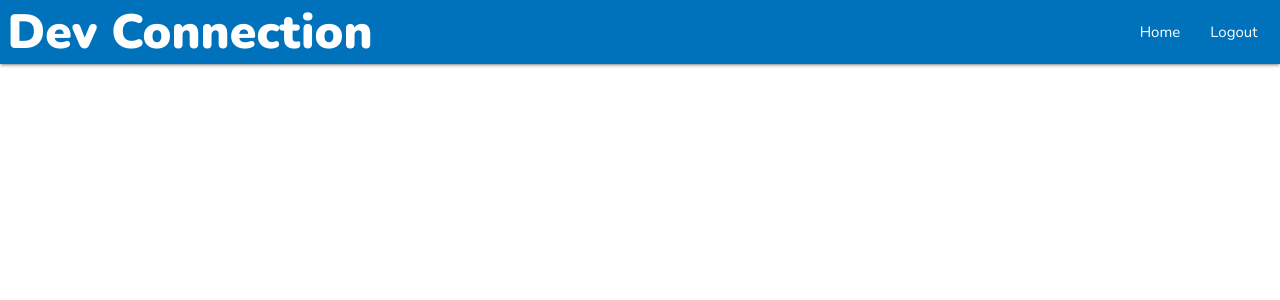
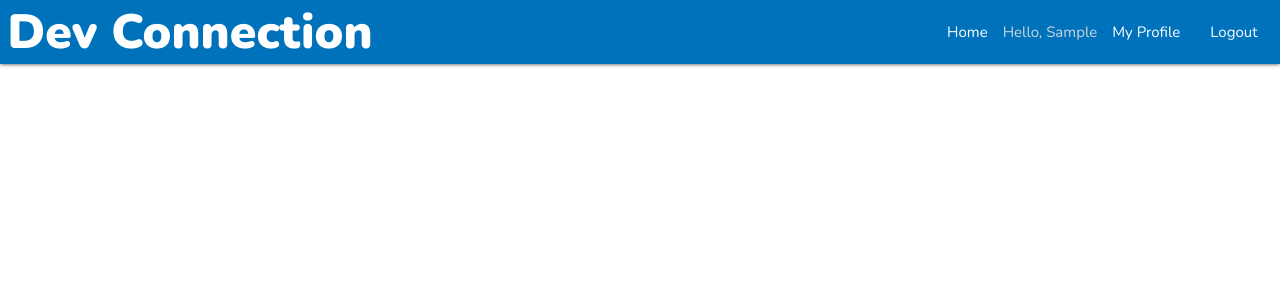
Before and after one commit to tay-solis/dev-connection, a Django app: page /students/ in a window 1280 px wide. Shown: the top 300 px of the page. Run offline with Django 3.2, Linux system fonts and the light colour scheme; the visitor is signed in with stand-in values (Sample User, id 1); some libraries are stand-ins or nearby versions.

Commit message:
My profile link, edit button on only ones own page

```diff
--- a/templates/dev_connect/profile.html
+++ b/templates/dev_connect/profile.html
@@ -4,6 +4,9 @@
 {% include 'partials/nav_bar.html' %}
 
 <main class="content">
+  {% if student.username == user.username and user.is_authenticated %}
+  <a href="{% url 'edit_profile' %}"><button>Edit My Profile</button></a>
+  {% endif %}
   <div class="title">
     <h1>{{ student.first_name}} {{student.last_name}}</h1>
     <h2>{{ profile.tag_line }}</h2>
--- a/templates/partials/nav_bar.html
+++ b/templates/partials/nav_bar.html
@@ -4,6 +4,8 @@
    <ul>
     <li><a href="{% url 'about' %}">Home</a></li>
   {% if user.is_authenticated %}
+    <li>Hello, {{ user.first_name }}</li>
+    <li><a href="{% url 'student_profile' username=user.username%}">My Profile</a></li>
     <li><a href="{% url 'logout' %}">Logout</a></li>
   {% else %}
     <li><a href="{% url 'login' %}">Login</a></li>
```
